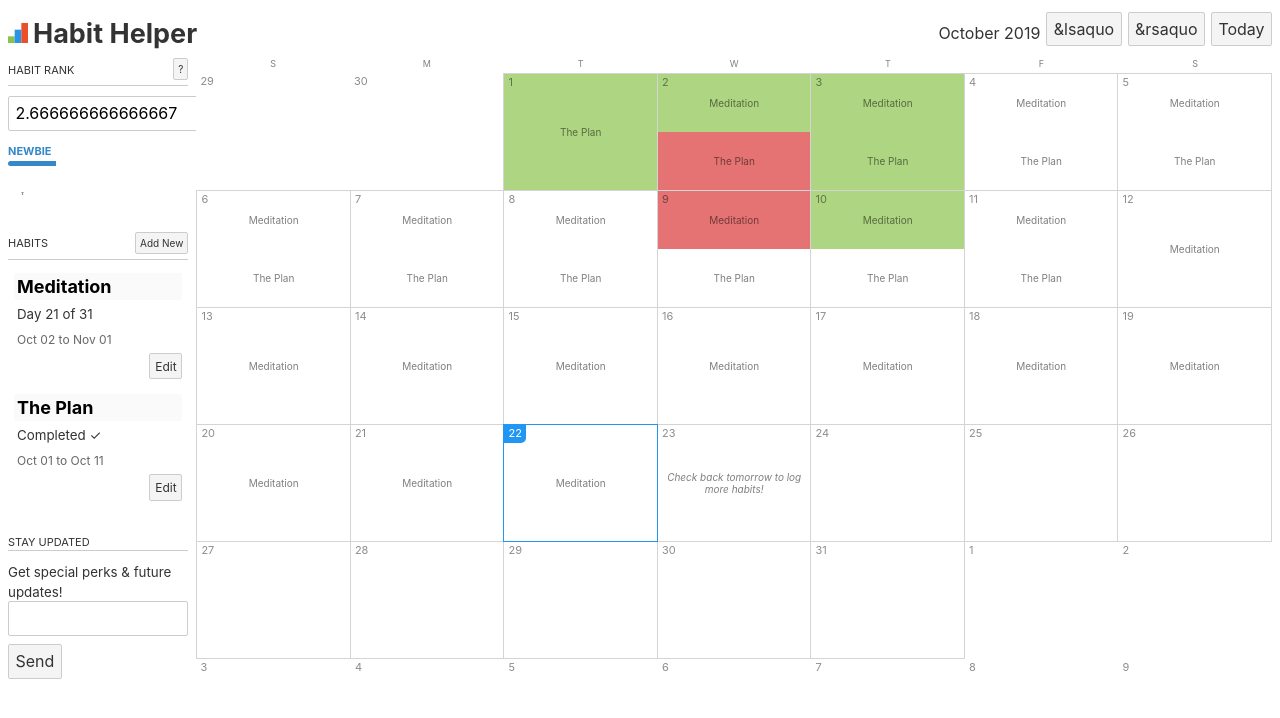
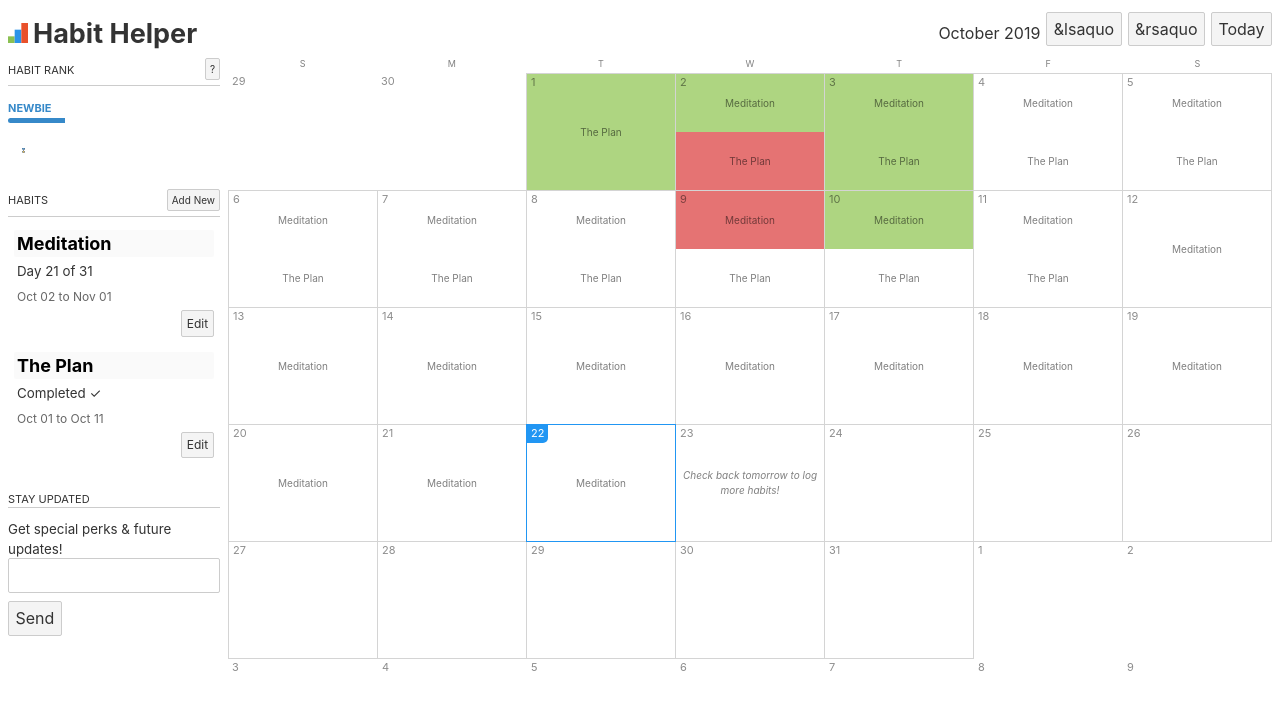
Before and after one commit to pooriajr/hh-svelte, a Svelte app: page / in a window 1280 px wide. Shown: the top 718 px of the page. Built offline with nearby package versions, Linux system fonts and the light colour scheme.

Commit message:
handling negative ranks

```diff
--- a/public/global.css
+++ b/public/global.css
@@ -69,3 +69,7 @@ button:active {
 button:focus {
   border-color: #666;
 }
+
+p {
+  line-height: 1.5;
+}
--- a/src/App.svelte
+++ b/src/App.svelte
@@ -472,12 +472,12 @@
     overflow-y: auto;
   }
   .sidebar.active {
-    width: 220px;
+    min-width: 220px;
     left: 0;
   }
   @media (min-width: 600px) {
     .sidebar {
-      width: 220px;
+      min-width: 220px;
       left: 0;
     }
   }
--- a/src/Rank.svelte
+++ b/src/Rank.svelte
@@ -49,7 +49,7 @@
 </script>
 
 <div>
-  <input type="number" bind:value="{habitScore}" />
+  {#if habitScore >= 0}
   <div class="current-rank" style="color:{myRank.color};">{myRank.title}</div>
   <div
     class="rank-progress-bar"
@@ -68,6 +68,26 @@
     </div>
     {/each}
   </div>
+  {:else}
+  <div class="negative-message">
+    <h3>
+      Darn, your score is below zero. 😩
+    </h3>
+    <p>But don't give up.</p>
+    <p>
+      <b>Delete the habit you struggle with most.</b> No shame, we'll get that one later. Get your score back into the
+      positive.
+    </p>
+    <p>If that was your only habit, take a short break. Then start fresh with a <b>more attainable habit.</b></p>
+    <p>
+      If you have other habits don't let them die! Keep that positive momentum.
+    </p>
+    <p>
+      If you want to talk about your habit challenges, email me at
+      <a href="emailto:pjrashidi@gmail.com">pjrashidi@gmail.com</a>
+    </p>
+  </div>
+  {/if}
 </div>
 
 <style>
@@ -106,4 +126,15 @@
     width: 42px;
     margin-left: 6px;
   }
+
+  .negative-message {
+    background: #ffebee;
+    border-radius: 3px;
+    padding: 12px;
+    color: #3e0505;
+  }
+
+  .negative-message p {
+    font-size: 14px;
+  }
 </style>
```
Also changed, not shown: 1 other file (tests, documents, lock files or other folders).
